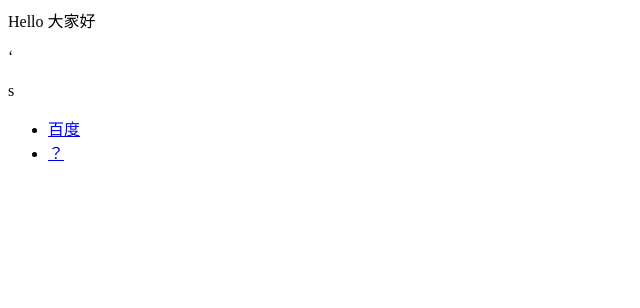
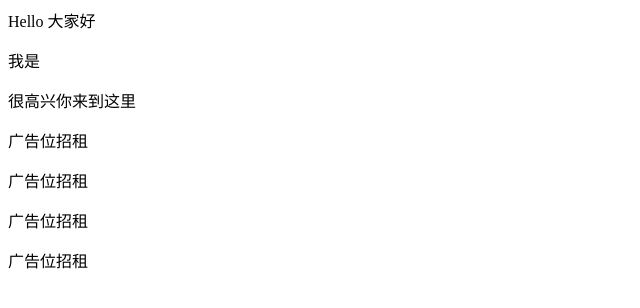
Before and after one commit to FreeDivers/FreeDivers.github.io, a plain HTML site: page index.html in a window 1280 px wide. Shown: the whole page, without its empty margins (0-640 px from the left). Drawn offline with Linux system fonts and the light colour scheme.

Commit message:
Update index.html

```diff
--- a/index.html
+++ b/index.html
@@ -1,8 +1,7 @@
 <p>Hello 大家好</p>
-<p>‘</p>
-<p>s</p>
-
-<ul>
-  <li> <a href="baidu.com">百度</a> </li>
-  <li> <a href="4399.com">？</a> </li>
-</ul>
+<p>我是</p>
+<p>很高兴你来到这里</p>
+<p>广告位招租</p>
+<p>广告位招租</p>
+<p>广告位招租</p>
+<p>广告位招租</p>
```
